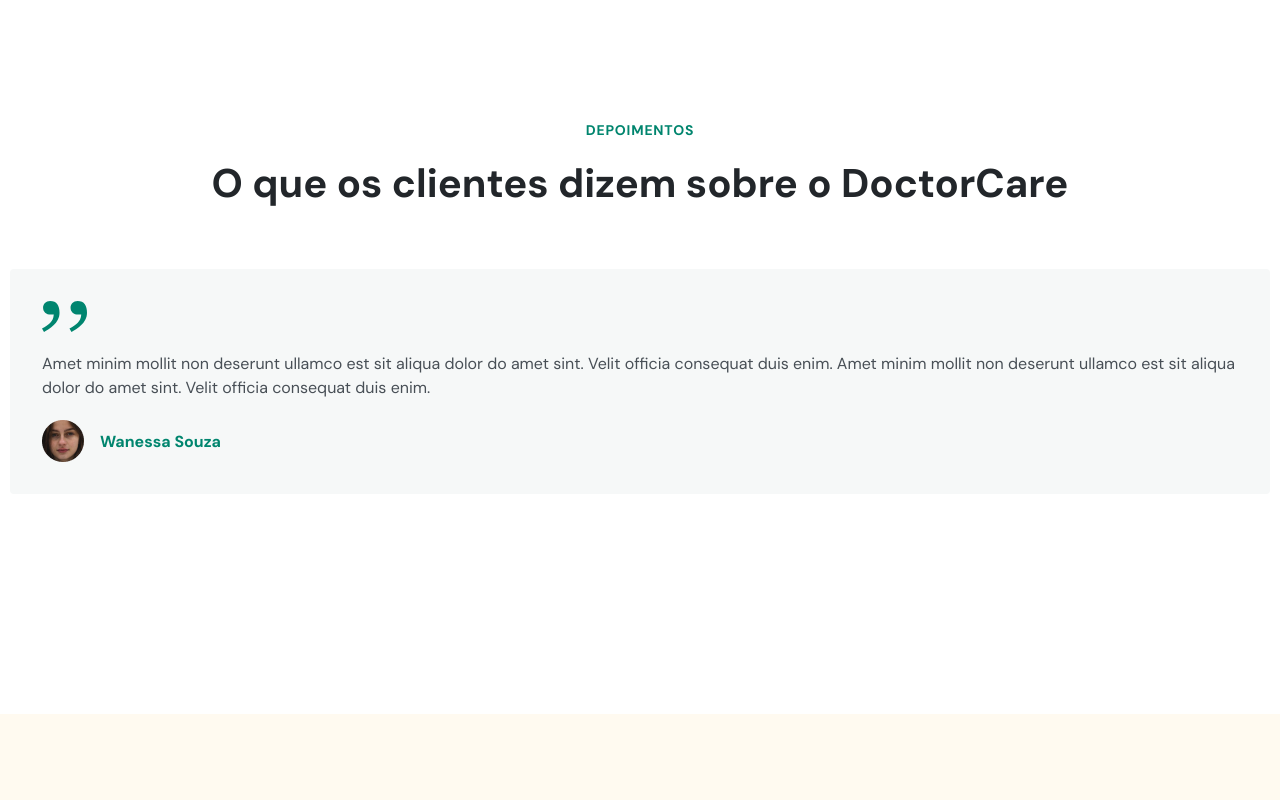
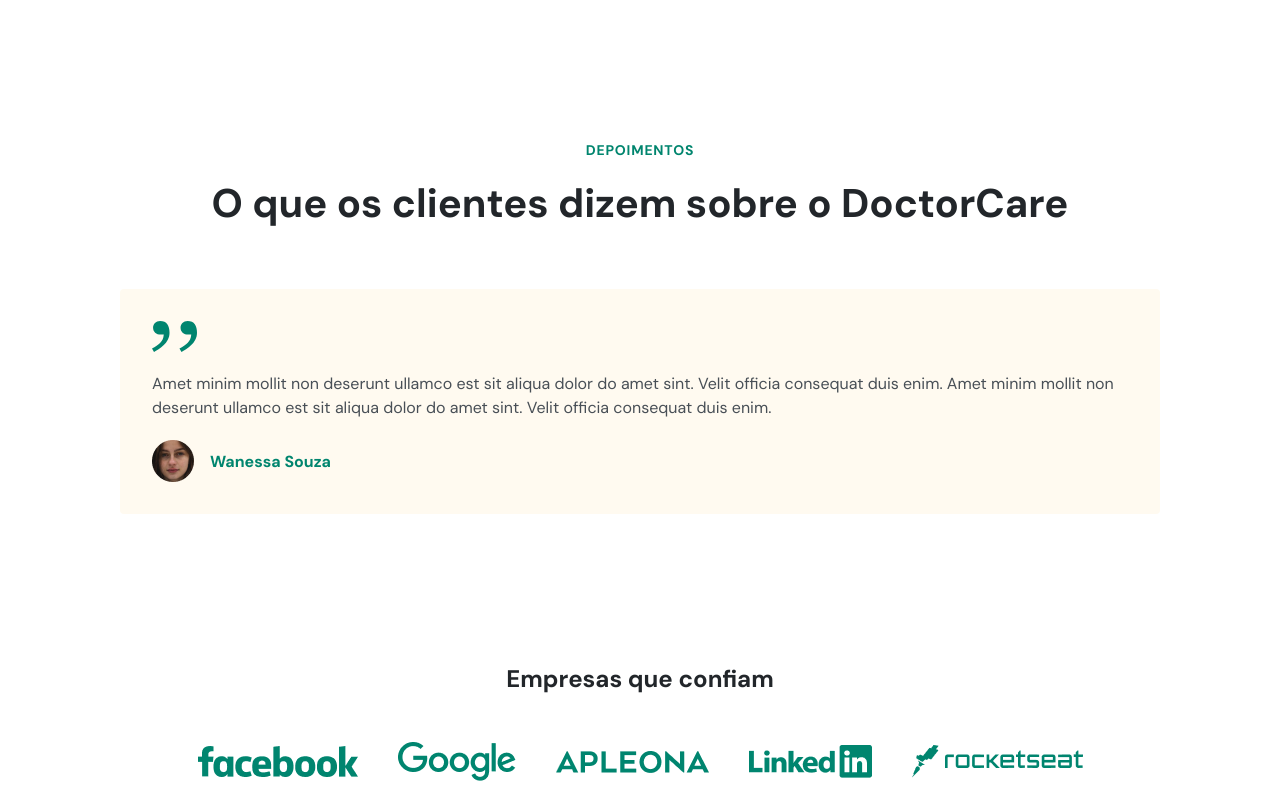
Before and after one commit to mxtheusbm/nlwreturn-origin, a plain HTML site: page index.html in a window 1280 px wide. Shown: the part 1840-2640 px from the top of the page. Drawn offline with nearby package versions, Linux system fonts and the light colour scheme.

Commit message:
swiper check

```diff
--- a/index.html
+++ b/index.html
@@ -271,7 +271,7 @@
 
         <div class="col-b">
           <img
-            src="./assets/mulher-negra-sorrindo.png"
+            src="./assets/images/mulher-negra-sorrindo.png"
             alt="imagem de uma mulher negra sorrindo"
           />
         </div>
@@ -466,7 +466,8 @@
     </section>
 
     <section id="testimonials">
-      <header class="wrapper">
+      <div class="wrapper">
+        <header>
           <h2>Depoimentos</h2>
 
           <h3>O que os clientes dizem sobre o DoctorCare</h3>
@@ -495,14 +496,14 @@
 
                 <p>
                   Amet minim mollit non deserunt ullamco est sit aliqua dolor do
-                amet sint. Velit officia consequat duis enim. Amet minim mollit
-                non deserunt ullamco est sit aliqua dolor do amet sint. Velit
-                officia consequat duis enim.
+                  amet sint. Velit officia consequat duis enim. Amet minim
+                  mollit non deserunt ullamco est sit aliqua dolor do amet sint.
+                  Velit officia consequat duis enim.
                 </p>
 
                 <cite>
                   <img
-                  src="./assets/foto-de-uma-mulher.png"
+                    src="./assets/images/foto-de-uma-mulher.png"
                     alt="Foto perfil de uma mulher"
                   />
                   Wanessa Souza
@@ -531,14 +532,14 @@
 
                 <p>
                   Amet minim mollit non deserunt ullamco est sit aliqua dolor do
-                amet sint. Velit officia consequat duis enim. Amet minim mollit
-                non deserunt ullamco est sit aliqua dolor do amet sint. Velit
-                officia consequat duis enim.
+                  amet sint. Velit officia consequat duis enim. Amet minim
+                  mollit non deserunt ullamco est sit aliqua dolor do amet sint.
+                  Velit officia consequat duis enim.
                 </p>
 
                 <cite>
                   <img
-                  src="./assets/foto-de-uma-mulher.png"
+                    src="./assets/images/foto-de-uma-mulher.png"
                     alt="Foto perfil de uma mulher"
                   />
                   Wanessa Souza
@@ -567,14 +568,14 @@
 
                 <p>
                   Amet minim mollit non deserunt ullamco est sit aliqua dolor do
-                amet sint. Velit officia consequat duis enim. Amet minim mollit
-                non deserunt ullamco est sit aliqua dolor do amet sint. Velit
-                officia consequat duis enim.
+                  amet sint. Velit officia consequat duis enim. Amet minim
+                  mollit non deserunt ullamco est sit aliqua dolor do amet sint.
+                  Velit officia consequat duis enim.
                 </p>
 
                 <cite>
                   <img
-                  src="./assets/foto-de-uma-mulher.png"
+                    src="./assets/images/foto-de-uma-mulher.png"
                     alt="Foto perfil de uma mulher"
                   />
                   Wanessa Souza
@@ -603,14 +604,14 @@
 
                 <p>
                   Amet minim mollit non deserunt ullamco est sit aliqua dolor do
-                amet sint. Velit officia consequat duis enim. Amet minim mollit
-                non deserunt ullamco est sit aliqua dolor do amet sint. Velit
-                officia consequat duis enim.
+                  amet sint. Velit officia consequat duis enim. Amet minim
+                  mollit non deserunt ullamco est sit aliqua dolor do amet sint.
+                  Velit officia consequat duis enim.
                 </p>
 
                 <cite>
                   <img
-                  src="./assets/foto-de-uma-mulher.png"
+                    src="./assets/images/foto-de-uma-mulher.png"
                     alt="Foto perfil de uma mulher"
                   />
                   Wanessa Souza
@@ -622,9 +623,31 @@
           <div class="swiper-pagination"></div>
         </div>
 
-      <!-- <div class="brands">
+        <div class="brandsThatTrust">
           <h4>Empresas que confiam</h4>
-        </div> -->
+
+          <div class="brands">
+            <img
+              src="./assets/logos/facebook_logo.png"
+              alt="Logo do Facebook"
+            />
+
+            <img src="./assets/logos/google_logo.png" alt="Logo do Google" />
+
+            <img src="./assets/logos/apleona_logo.png" alt="Logo da Apleona" />
+
+            <img
+              src="./assets/logos/linkedin_logo.png"
+              alt="Logo do Linkedin"
+            />
+
+            <img
+              src="./assets/logos/rocketseat-logo.png"
+              alt="Logo da Rocketseat"
+            />
+          </div>
+        </div>
+      </div>
     </section>
 
     <section id="about">
@@ -652,7 +675,7 @@
 
         <div class="col-b">
           <img
-            src="./assets/doutor-feliz-segurando-prancheta-com-dois-pacientes.png"
+            src="./assets/images/doutor-feliz-segurando-prancheta-com-dois-pacientes.png"
             alt="doutor feliz segurando uma prancheta e dois pacientes"
           />
         </div>
@@ -742,7 +765,7 @@
 
         <div class="col-b">
           <img
-            src="./assets/homem-negro-sorrindo-com-celular.png"
+            src="./assets/images/homem-negro-sorrindo-com-celular.png"
             alt="homem negro sorrindo com celular"
           />
         </div>
--- a/script.js
+++ b/script.js
@@ -81,7 +81,7 @@
   mousewheel: true,
   keyboard: true,
   breakpoints: {
-    767: {
+    1024: {
       slidesPerView: 2,
       setWrapperSize: true
     }
--- a/style.css
+++ b/style.css
@@ -87,6 +87,13 @@
 
   color: var(--secundary-color-headline);
 
+}
+
+section h4 {
+  font-size: 2.4rem;
+  line-height: 3.1rem;
+
+  color: var(--secundary-color-headline);
 }
 
 section .content p {
@@ -390,8 +397,12 @@
   background-color: #FFFFFF;
 }
 
+#testimonials header h3 {
+  margin-bottom: 6rem;
+}
+
 #testimonials .testimonial blockquote{
-  background-color: var(--primary-color-brand-light-02);
+  background-color: var(--primary-color-brand-beige);
   text-align: left;
 
   padding: 3.2rem;
@@ -418,23 +429,38 @@
 }
 
 #testimonials .swiper-slide {
-  padding: 6rem 1rem;
   height: auto;
+  margin-bottom: 4.9rem;
 }
 
-.swiper-pagination{
-position: relative;
+#testimonials .swiper-pagination{
+position: static;
+margin-bottom: 10rem;
 }
 
-.swiper-pagination-bullet {
+#testimonials .swiper-pagination-bullet {
   width: 1.2rem;
   height: 1.2rem;
 
   background-color: var(--primary-color-brand-light);
 }
 
-.swiper-pagination-bullet-active {
+#testimonials .swiper-pagination-bullet-active {
   background-color: var(--primary-color-brand);
+}
+
+#testimonials .brandsThatTrust h4 {
+  margin-bottom: 4.8rem;
+}
+
+#testimonials .brands {
+  display: flex;
+  /* flex-direction: column; */
+  justify-content: center;
+  align-items: center;
+  gap: 4rem;
+  flex-wrap: wrap;
+
 }
 
 #about {
@@ -742,6 +768,14 @@
     flex-grow: 1;
   }
 
+  #testimonials .wrapper {
+    display: block;
+  }
+
+  #testimonials .swiper-slide {
+    padding-inline: 1.6rem;
+  }
+
   #about .wrapper {
     grid-template-columns: 48rem 1fr;
     grid-template-areas: 'B A';
```
Also changed, not shown: assets/images/doutor-feliz-segurando-prancheta-com-dois-pacientes.png (renamed from assets/doutor-feliz-segurando-prancheta-com-dois-pacientes.png), assets/images/foto-de-uma-mulher.png (renamed from assets/foto-de-uma-mulher.png), assets/images/homem-negro-sorrindo-com-celular.png (renamed from assets/homem-negro-sorrindo-com-celular.png), assets/images/mulher-negra-sorrindo.png (renamed from assets/mulher-negra-sorrindo.png), assets/logos/apleona_logo.png (added), assets/logos/facebook_logo.png (added), assets/logos/google_logo.png (added), assets/logos/linkedin_logo.png (added), assets/logos/rocketseat-logo.png (added). Lines whose indentation alone changed are shown as unchanged.
